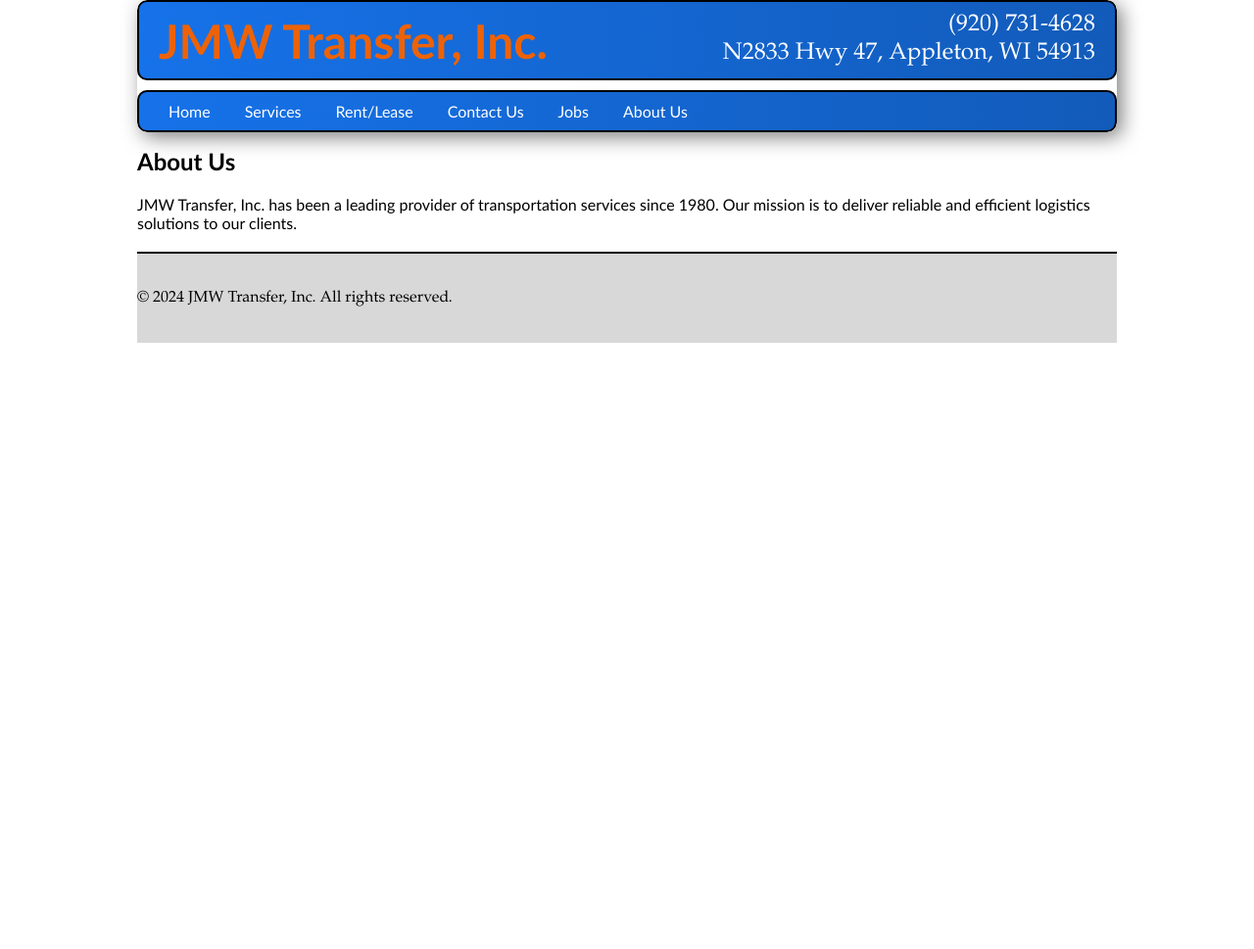
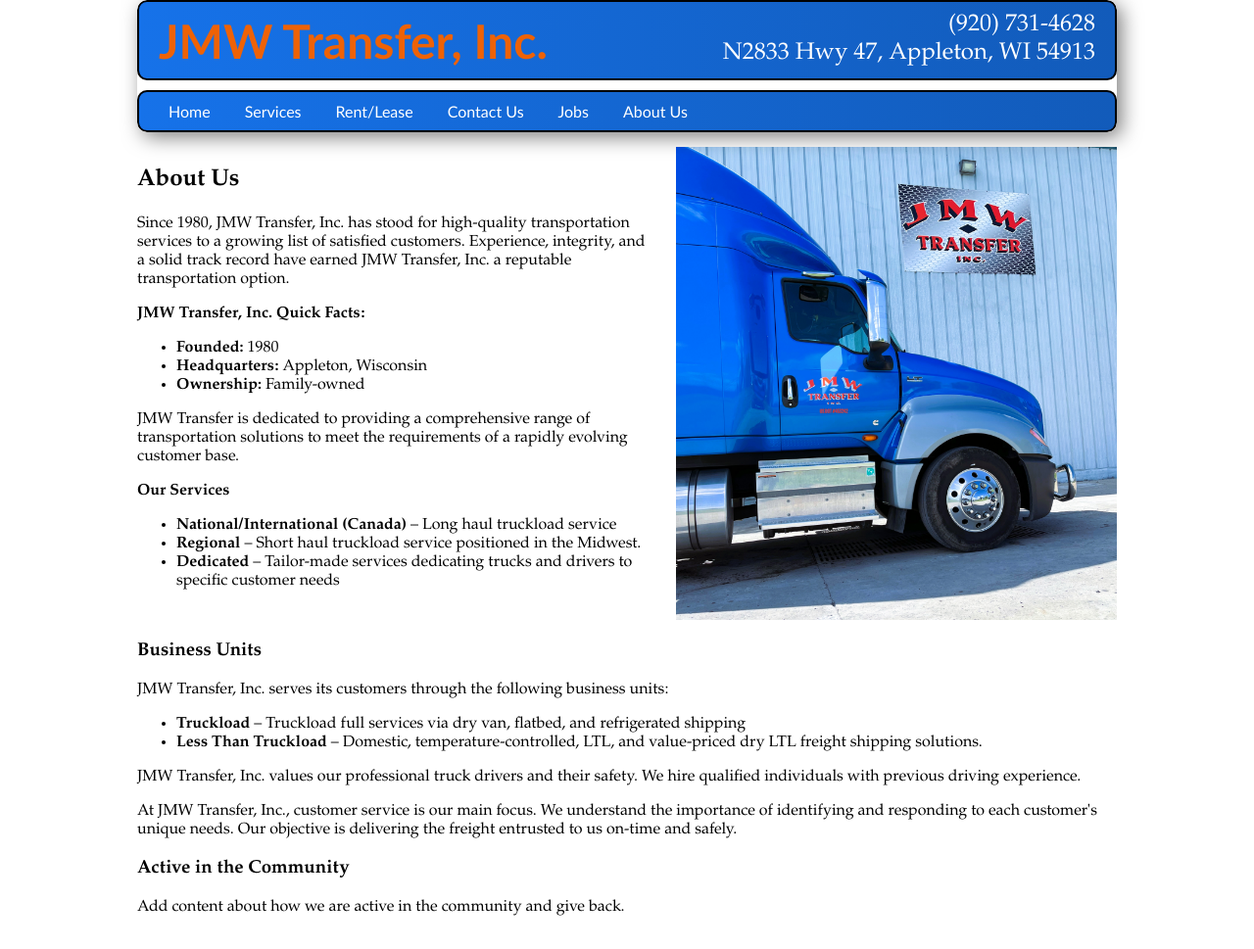
Before and after one commit to sjkuhnke/JMW-Transfer-Inc-Website, a Django app: template templates/about_us.html in a window 1280 px wide. Shown: the top 969 px of the page at 98% size. Before the commit the page ends 350 px from the top, so only its background shows below. Run offline with Django 3.2, Linux system fonts and the light colour scheme; the template is opened without the code that fills it, so the values that code supplies are empty.

Commit message:
Worked on footer and about_us.html

```diff
--- a/jmwapp/static/styles.css
+++ b/jmwapp/static/styles.css
@@ -5,17 +5,41 @@
     padding: 0 20px;
 }
 
-footer {
+/* Footer */
+.footer-content {
+    display: flex;
+    align-items: center;
+    justify-content: space-between;
+    max-width: 1000px;
+    margin: 0 auto;
+    padding: 20px 20px;
+    background-color: #d8d8d8;
+    border-top: 2px inset #000000;
+}
+
+.footer-logo {
+    width: 75px; /* Adjust the size of the logo as needed */
+    height: auto;
+}
+
+.footer-contact p {
     font-family: Book Antiqua, sans-serif;
     font-size: 16px;
-    max-width: 1000px;
-    text-align: left;
-    padding: 20px 0;
-    background-color: #d8d8d8;
-    border-top: 2px inset #000000;
-    margin: 0 auto;
 }
 
+.social-icons {
+    font-size: 48px;
+}
+
+.facebook-icon {
+    color: #3b5998; /* Facebook brand color */
+}
+
+.facebook-icon:hover {
+    color: #2f66cb; /* Hover color */
+}
+
+/* Body */
 body {
     font-family: Candara, sans-serif;
     margin: 0;
@@ -219,7 +243,8 @@
 }
 
 .trailer-type p {
-    font-size: 0.9rem;
+    font-family: Book Antiqua, sans-serif;
+    font-size: 0.8rem;
     margin: 5px 0;
 }
 
@@ -256,13 +281,45 @@
 
 
 .flash-highlight {
-    animation: flash 0.5s forwards;
+    animation: flash 1.5s forwards;
 }
 
 @keyframes flash {
     0% { background-color: transparent; }
+    40% { background-color: rgba(0, 0, 0, 0.2); }
     60% { background-color: rgba(0, 0, 0, 0.2); }
     100% { background-color: transparent; }
+}
+
+/* About Us */
+.about-us-container {
+    display: flex;
+    flex-direction: row;
+    justify-content: space-between;
+    align-items: flex-start;
+}
+
+.about-us-text {
+    font-family: "Book Antiqua", sans-serif;
+    flex: 1;
+    max-width: 55%;
+}
+
+.about-us-image {
+    margin-left: 20px;
+    flex: 1;
+    max-width: 45%;
+    text-align: right;
+}
+
+.about-us-services {
+    font-family: "Book Antiqua", sans-serif;
+    flex: 1;
+}
+
+.about-us-image img {
+    max-width: 100%;
+    height: auto;
 }
 
 /* Media Queries for Responsive Design */
--- a/templates/about_us.html
+++ b/templates/about_us.html
@@ -1,9 +1,48 @@
 <!-- templates/about_us.html -->
 {% extends 'base.html' %}
+
+{% load static %}
 
 {% block title %}About Us - JMW Transfer, Inc.{% endblock %}
 
 {% block content %}
-<h2>About Us</h2>
-<p>JMW Transfer, Inc. has been a leading provider of transportation services since 1980. Our mission is to deliver reliable and efficient logistics solutions to our clients.</p>
+<div class="about-us-container">
+    <div class="about-us-text">
+        <h2>About Us</h2>
+        <p>Since 1980, JMW Transfer, Inc. has stood for high-quality transportation services to a growing list of satisfied customers. Experience, integrity, and a solid track record have earned JMW Transfer, Inc. a reputable transportation option.</p>
+        <p><strong>JMW Transfer, Inc. Quick Facts:</strong></p>
+        <ul>
+            <li><strong>Founded:</strong> 1980</li>
+            <li><strong>Headquarters:</strong> Appleton, Wisconsin</li>
+            <li><strong>Ownership:</strong> Family-owned</li>
+        </ul>
+        <p>JMW Transfer is dedicated to providing a comprehensive range of transportation solutions to meet the requirements of a rapidly evolving customer base.</p>
+        <p><strong>Our Services</strong></p>
+        <ul>
+            <li><strong>National/International (Canada)</strong> – Long haul truckload service</li>
+            <li><strong>Regional</strong> – Short haul truckload service positioned in the Midwest.</li>
+            <li><strong>Dedicated</strong> – Tailor-made services dedicating trucks and drivers to specific customer needs</li>
+        </ul>
+    </div>
+
+    <div class="about-us-image">
+        <img src="{% static 'images/image10.jpg' %}" alt="Image 1">
+    </div>
+</div>
+<div class="about-us-services">
+    <h3>Business Units</h3>
+    <p>JMW Transfer, Inc. serves its customers through the following business units:</p>
+        <ul>
+            <li><strong>Truckload</strong> – Truckload full services via dry van, flatbed, and refrigerated shipping</li>
+            <li><strong>Less Than Truckload</strong> – Domestic, temperature-controlled, LTL, and value-priced dry LTL freight shipping solutions.</li>
+        </ul>
+    <p>JMW Transfer, Inc. values our professional truck drivers and their safety. We hire qualified individuals with previous driving experience.</p>
+    <p>At JMW Transfer, Inc., customer service is our main focus. We understand the importance of identifying and responding to each customer's unique needs. Our objective is delivering the freight entrusted to us on-time and safely.</p>
+
+    <h3>Active in the Community</h3>
+    <p>Add content about how we are active in the community and give back.</p>
+
+    <img src="{% static 'images/image14.jpeg' %}" alt="Image 2" style="max-width: 100%; height: auto; margin-top: 20px;">
+</div>
+
 {% endblock %}
--- a/templates/base.html
+++ b/templates/base.html
@@ -46,8 +46,20 @@
     </main>
 
     <footer>
-        <p>&copy; 2024 JMW Transfer, Inc. All rights reserved.</p>
-        <p></p>
+        <div class="footer-content">
+            <img src="{% static 'images/favicon2.jpg' %}" alt="Logo" class="footer-logo">
+            <div class="footer-contact">
+                <p>&copy; 2024 JMW Transfer, Inc. All rights reserved.</p>
+                <p>(920) 731-4628</p>
+                <p>N2833 Hwy 47, Appleton, WI 54913</p>
+            </div>
+            <div class="social-icons">
+                <a href="https://www.facebook.com/pages/JMW%20Transfer%20INC./324199477725806/" target="_blank" class="facebook-icon"><i class="fab fa-facebook-square"></i></a>
+            </div>
+        </div>
     </footer>
+
+    <!-- Include Font Awesome or other icon library CSS -->
+    <link rel="stylesheet" href="https://cdnjs.cloudflare.com/ajax/libs/font-awesome/5.15.4/css/all.min.css">
 </body>
 </html>
--- a/templates/trailer_types.html
+++ b/templates/trailer_types.html
@@ -118,7 +118,7 @@
                     selectedElement.classList.remove('flash-highlight');
                     const newUrl = window.location.href.split('?')[0];
                     history.replaceState(null, '', newUrl);
-                }, 500);
+                }, 1500);
             }
         }
     }
```
Also changed, not shown: jmwapp/static/images/image10.jpg (added), jmwapp/static/images/image11.jpg (added), jmwapp/static/images/image12.jpg (added), jmwapp/static/images/image5.jpg (added), jmwapp/static/images/image6.jpg (added), jmwapp/static/images/image7.jpg (added), jmwapp/static/images/logo1.png (added), 7 other files.
